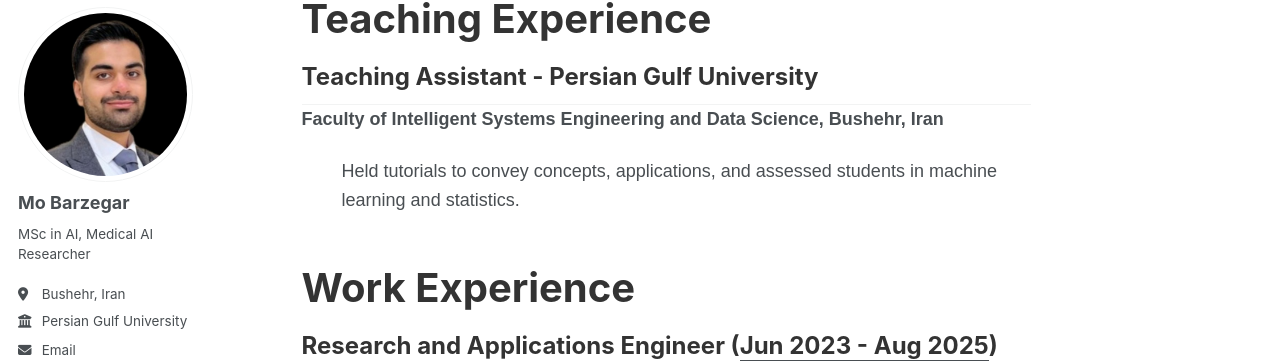
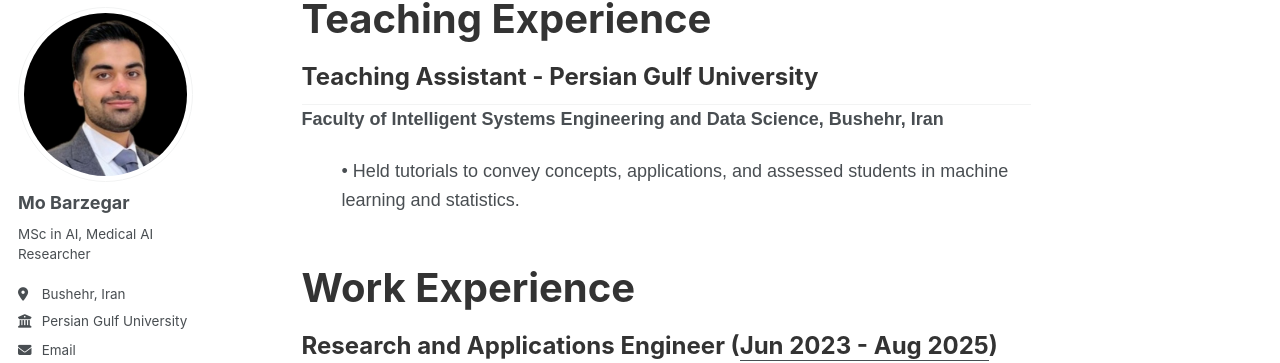
Before and after one commit to mbrz97/mbrz97.github.io, a Jekyll site: the page built from _pages/experiences.html, in a window 1280 px wide and 900 px high, scrolled down 444 px. Shown: the part 99-462 px from the top of the window. Built offline with Jekyll 4.4.1, drawn with Linux system fonts in a browser that asks for light colours; some web fonts are replaced.

```diff
--- a/_pages/experiences.html
+++ b/_pages/experiences.html
@@ -79,7 +79,7 @@ author_profile: true
             <h2>Teaching Assistant - Persian Gulf University</h2>
             <p><strong>Faculty of Intelligent Systems Engineering and Data Science, Bushehr, Iran</strong></p>
             <ul>
-                <li>Held tutorials to convey concepts, applications, and assessed students in machine learning and statistics.</li>
+                <li>• Held tutorials to convey concepts, applications, and assessed students in machine learning and statistics.</li>
             </ul>
         </div>
 
```
